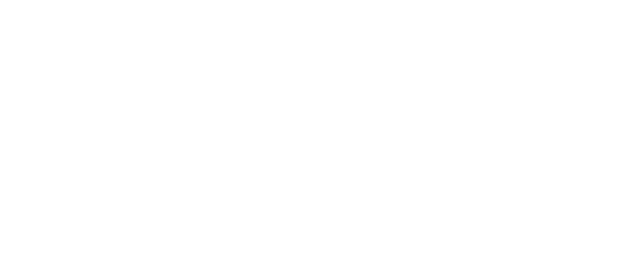
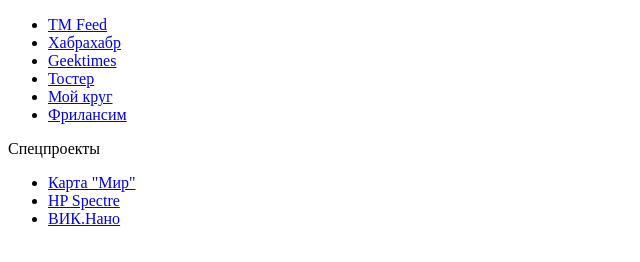
Before and after one commit to irenprkpv/homework_1_HTML, a plain HTML site: page index.html in a window 1280 px wide. Shown: the whole page, without its empty margins (0-640 px from the left). Drawn offline with Linux system fonts and the light colour scheme.

Commit message:
Add aside

```diff
--- a/index.html
+++ b/index.html
@@ -1,10 +1,56 @@
 <!DOCTYPE html>
-<html>
+<html lang="ru">
 <head>
 	<meta charset=utf-8>
-    <title>Десять типичных вопросов на собеседованиях на знание HTML /Хабрахабр</title>
+    <title>Xcode: наверное, лучший способ работы со сторибордами / Хабрахабр </title>
 </head>
 <body>
+<aside>
+	<ul>
+		<li>
+			<a href="#">TM Feed</a>
+		</li>
+		<li>
+			<a href="#">Хабрахабр</a>
+		</li>
+		<li>
+			<a href="#">Geektimes</a>
+		</li>
+		<li>
+			<a href="#">Тостер</a>
+		</li>
+		<li>
+			<a href="#">Мой круг</a>
+		</li>
+		<li>
+			<a href="#">Фрилансим</a>
+		</li>
+	</ul>
+	<span>Спецпроекты</span>
+	<ul>
+		<li>
+			<a href="#">Карта "Мир"</a>
+		</li>
+		<li>
+			<a href="#">HP Spectre</a>
+		</li>
+		<li>
+			<a href="#">ВИК.Нано</a>
+		</li>
+	</ul>
+</aside>
+
+<header>
+
+</header>
+
+
+
+
+
+<footer>
+
+</footer>
 
 </body>
 </html>
```
